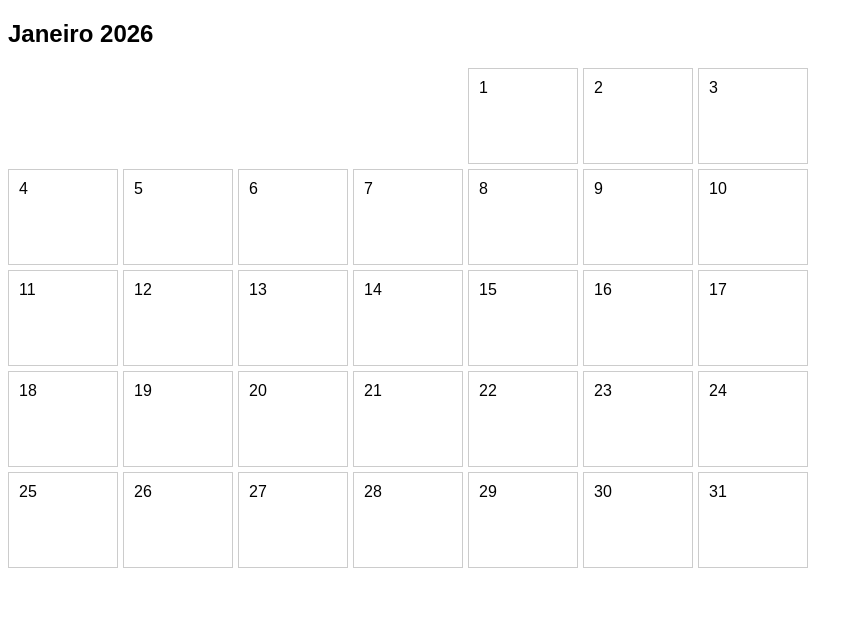
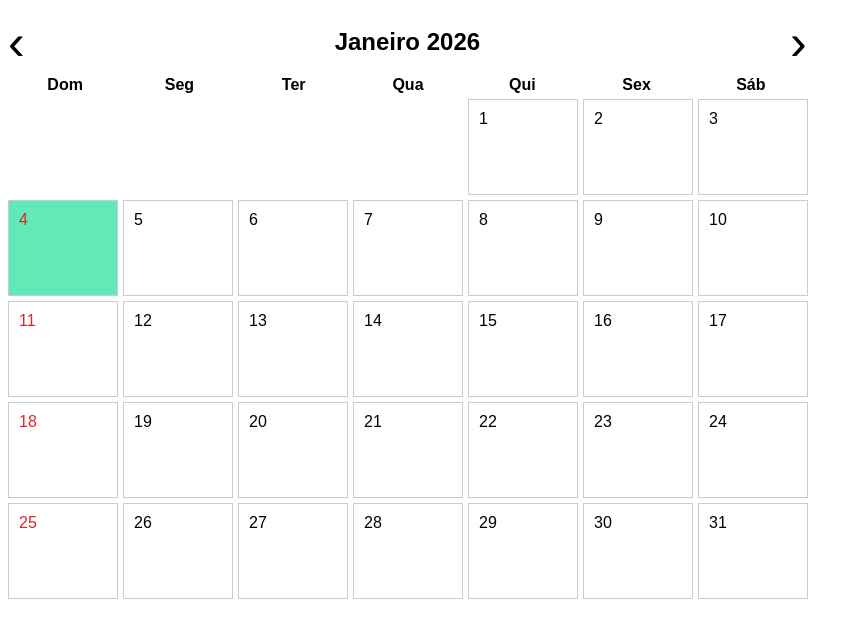
Before and after one commit to fernandaaraujo0202/Gerenciador_OBMEP, a FastAPI app: page /calendario in a window 1280 px wide. Shown: the top 638 px of the page, without its empty margins (0-863 px from the left). Run offline with FastAPI, Linux system fonts and the light colour scheme; parts of the project's set-up code (start-up, migrations or seed data) failed here and were passed over.

Commit message:
calendario fim de semana

```diff
--- a/templates/calendario.html
+++ b/templates/calendario.html
@@ -17,17 +17,75 @@ body {
     width:800px;
     height: 500px;
 }
+
+#semana {
+    display: grid;
+    grid-template-columns: repeat(7, 1fr);
+    width: 800px;
+    text-align: center;
+    font-weight: bold;
+    margin-bottom: 5px;
+}
+
+#topo {
+    display: flex;
+    align-items: center;
+    gap: 310px;
+}
+
+#topo button {
+    all: unset;        /* zera todo o estilo padrão do navegador */
+    cursor: pointer;
+    font-size: 50px;
+    color: black;
+}
+
+#topo button:hover,
+#topo button:active,
+#topo button:focus {
+    color: black;
+}
+
 .dia{
     border: 1px solid #ccc;
     padding: 10px;
     text-align: left;
 }
+.hoje{
+    background: #62e9b7;
+    color:white;
+    font-weight: bold;
+}
+
+.fim-semana {
+    color: #dc2626;   /* vermelho elegante */
+    font-weight: 500;
+}
+
+
+
 </style>
 </head>
 
 <body>
 
-<h2 id="mes-ano"></h2>
+
+<div id="topo">
+    <button onclick="mesAnterior()">‹</button>
+    <h2 id="mes-ano"></h2>
+    <button onclick="proximoMes()">›</button>
+</div>
+
+
+<div id="semana">
+    <div>Dom</div>
+    <div>Seg</div>
+    <div>Ter</div>
+    <div>Qua</div>
+    <div>Qui</div>
+    <div>Sex</div>
+    <div>Sáb</div>
+</div>
 
 <div id="calendario"></div>
 
```
Also changed, not shown: static/calendario.js (+53 -7 lines).
